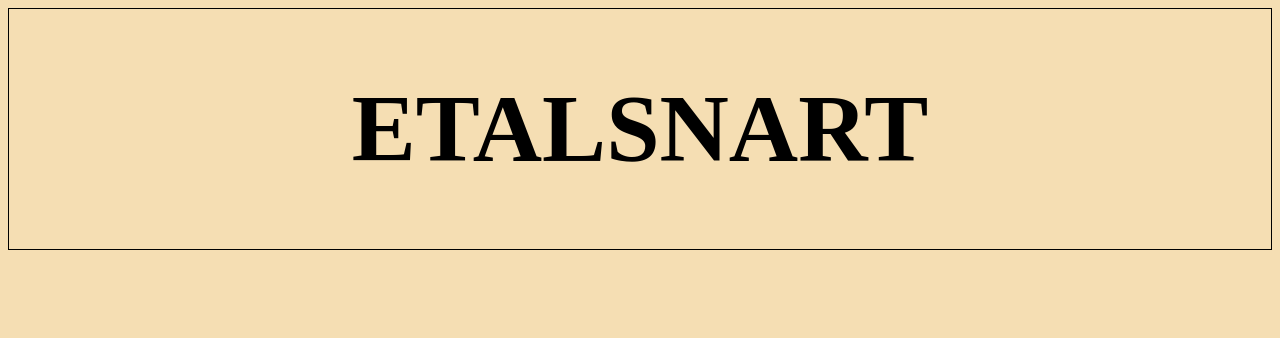
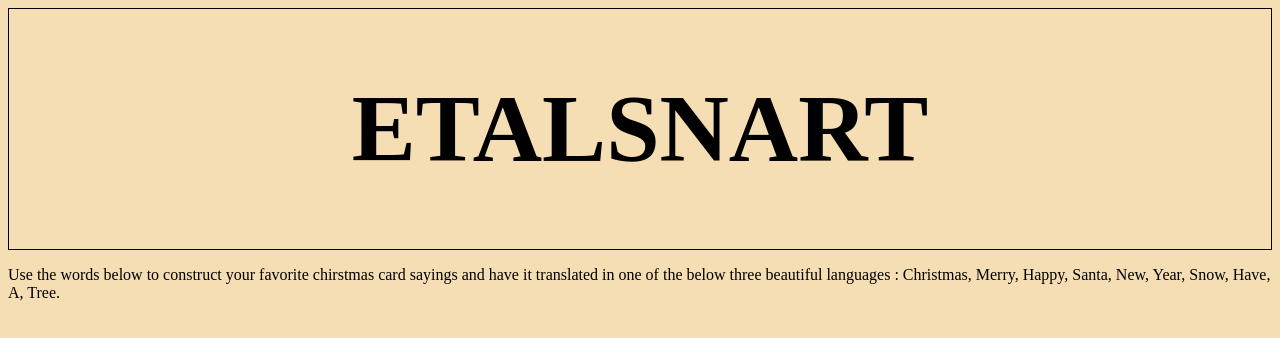
Before and after one commit to ke4tri/translator, a plain HTML site: page index.html in a window 1280 px wide. Drawn offline with Linux system fonts and the light colour scheme.

Commit message:
added instructions box

```diff
--- a/index.html
+++ b/index.html
@@ -11,7 +11,13 @@
     <div class="logo">
         <h1>ETALSNART</h1>
     </div>
-
+    <div class="para">
+        <p>Use the words below to construct your favorite chirstmas
+             card sayings and have it translated in
+             one of the below three beautiful languages :
+                Christmas, Merry, Happy, Santa, New, Year, Snow, Have, A, Tree.
+        </p>
+    </div>
 
     <script src="main.js"></script>
 </body>
```
